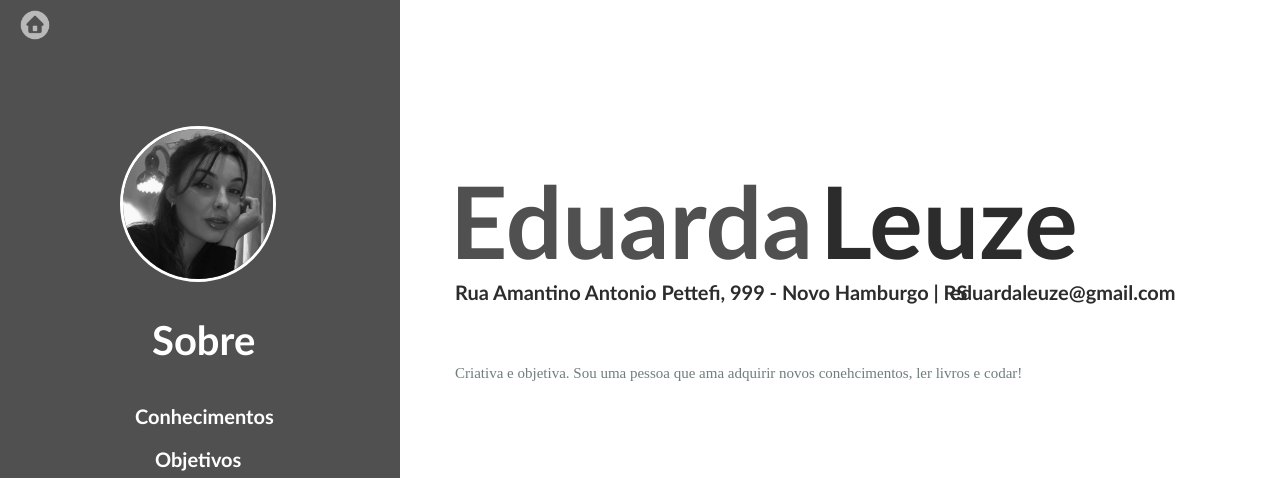
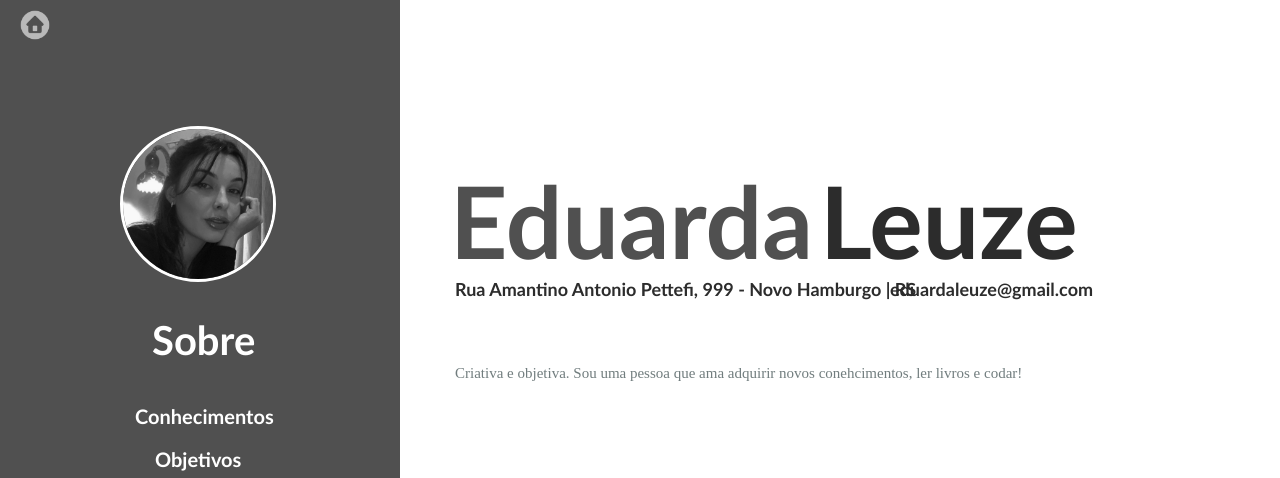
Before and after one commit to Eduardaleuze/03.-PORTF-LIO, a plain HTML site: page index.html in a window 1280 px wide. Shown: the top 478 px of the page. Drawn offline with Linux system fonts and the light colour scheme.

Commit message:
finalização conhecimentos

```diff
--- a/style.css
+++ b/style.css
@@ -115,7 +115,7 @@
 #rua{
     color: #2C2C2C;
     position: fixed;
-    font-size: 20px;
+    font-size: 18px;
     top: 260px;
     left: 455px;
     font-family: 'Gill Sans', 'Gill Sans MT', Calibri, 'Trebuchet MS', sans-serif;
@@ -124,9 +124,9 @@
 #email{
     color: #2C2C2C;
     position: fixed;
-    font-size: 20px;
+    font-size: 18px;
     top: 260px;
-    left: 950px;
+    left: 890px;
     font-family: 'Gill Sans', 'Gill Sans MT', Calibri, 'Trebuchet MS', sans-serif;
     font-weight: bold;
 }
@@ -174,6 +174,7 @@
     opacity: 1;
 }
 
+
 .conhecimentos{
     color:#717D7E;
     position: fixed;
@@ -183,6 +184,8 @@
     font-family: 'Gill Sans', 'Gill Sans MT', Calibri, 'Trebuchet MS', sans-serif;
 }
 
+
+
 .bloco3{
     color:#717D7E;
     position: fixed;
```
